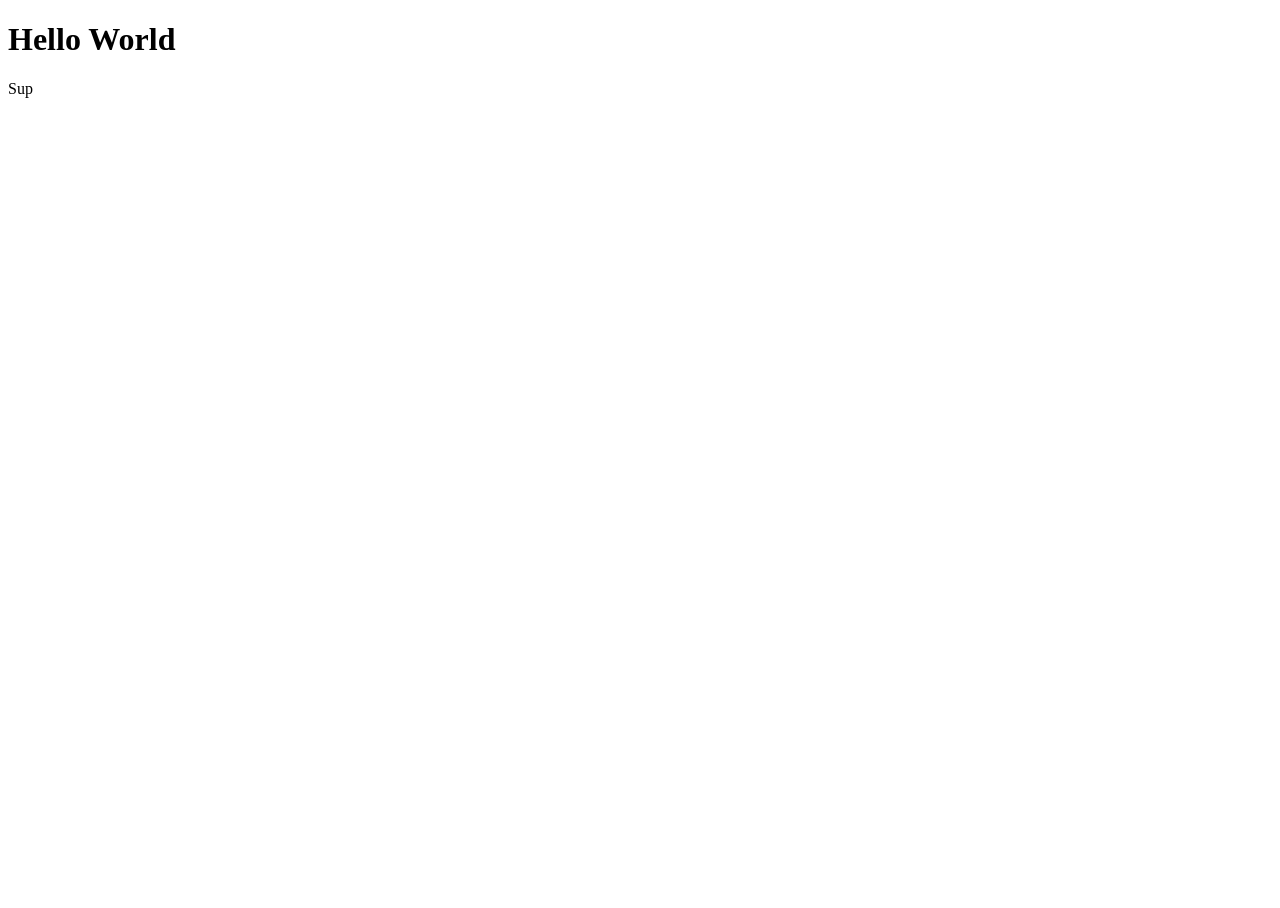
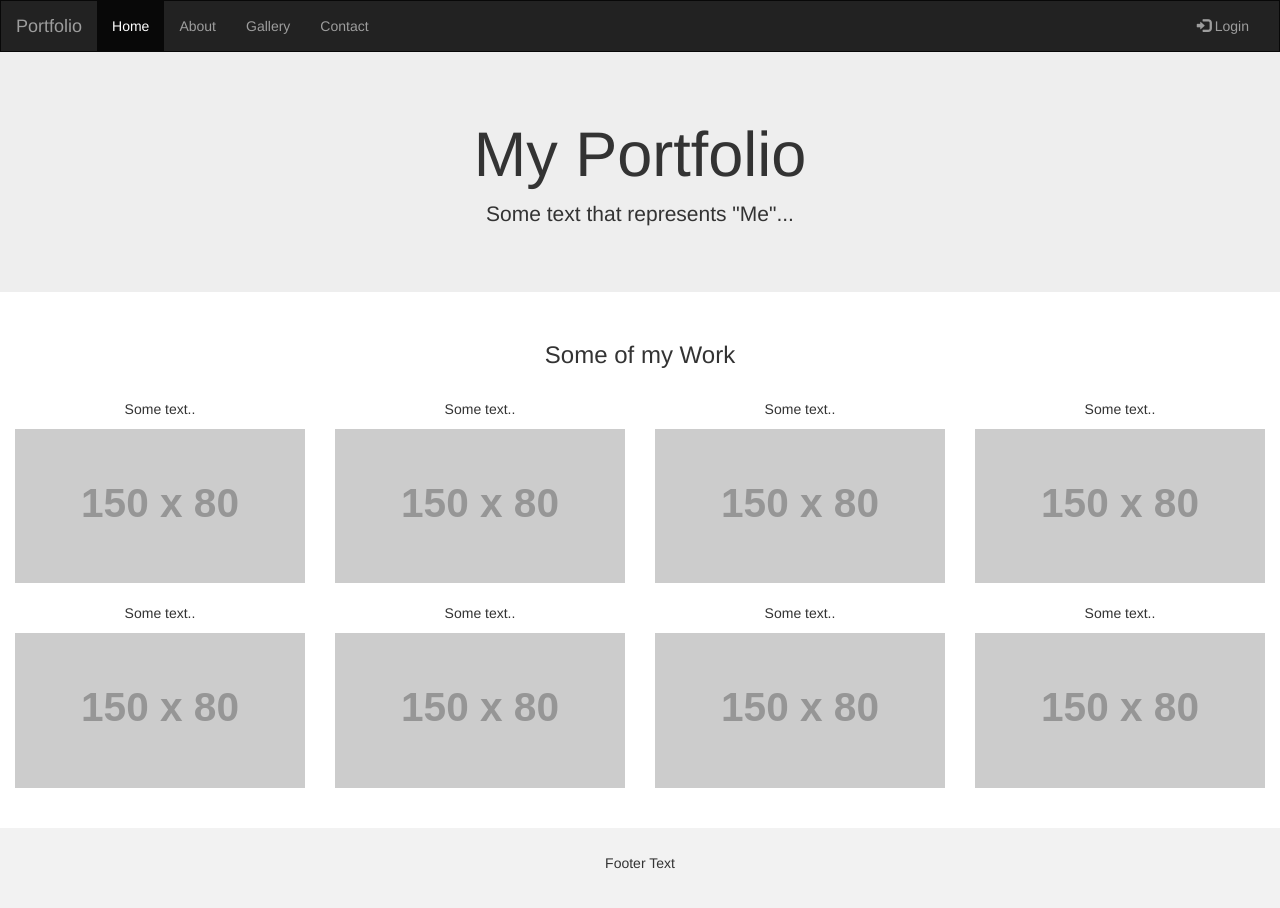
Before and after one commit to jahsu/jahsu.github.io, a plain HTML site: page index.html in a window 1280 px wide. Before the commit the page ends 800 px from the top, so only its background shows below. Drawn offline with nearby package versions, Linux system fonts and the light colour scheme; placeholder pictures from the web are drawn by us.

Commit message:
Test bootstrap

```diff
--- a/index.html
+++ b/index.html
@@ -1,7 +1,105 @@
 <!DOCTYPE html>
-<html>
+<html lang="en">
+<head>
+  <title>Bootstrap Example</title>
+  <meta charset="utf-8">
+  <meta name="viewport" content="width=device-width, initial-scale=1">
+  <link rel="stylesheet" href="https://maxcdn.bootstrapcdn.com/bootstrap/3.3.7/css/bootstrap.min.css">
+  <script src="https://ajax.googleapis.com/ajax/libs/jquery/3.1.1/jquery.min.js"></script>
+  <script src="https://maxcdn.bootstrapcdn.com/bootstrap/3.3.7/js/bootstrap.min.js"></script>
+  <style>
+    /* Remove the navbar's default margin-bottom and rounded borders */
+    .navbar {
+      margin-bottom: 0;
+      border-radius: 0;
+    }
+
+    /* Add a gray background color and some padding to the footer */
+    footer {
+      background-color: #f2f2f2;
+      padding: 25px;
+    }
+  </style>
+</head>
 <body>
-<h1>Hello World</h1>
-<p> Sup</p>
+
+<nav class="navbar navbar-inverse">
+  <div class="container-fluid">
+    <div class="navbar-header">
+      <button type="button" class="navbar-toggle" data-toggle="collapse" data-target="#myNavbar">
+        <span class="icon-bar"></span>
+        <span class="icon-bar"></span>
+        <span class="icon-bar"></span>
+      </button>
+      <a class="navbar-brand" href="#">Portfolio</a>
+    </div>
+    <div class="collapse navbar-collapse" id="myNavbar">
+      <ul class="nav navbar-nav">
+        <li class="active"><a href="#">Home</a></li>
+        <li><a href="#">About</a></li>
+        <li><a href="#">Gallery</a></li>
+        <li><a href="#">Contact</a></li>
+      </ul>
+      <ul class="nav navbar-nav navbar-right">
+        <li><a href="#"><span class="glyphicon glyphicon-log-in"></span> Login</a></li>
+      </ul>
+    </div>
+  </div>
+</nav>
+
+<div class="jumbotron">
+  <div class="container text-center">
+    <h1>My Portfolio</h1>
+    <p>Some text that represents "Me"...</p>
+  </div>
+</div>
+
+<div class="container-fluid bg-3 text-center">
+  <h3>Some of my Work</h3><br>
+  <div class="row">
+    <div class="col-sm-3">
+      <p>Some text..</p>
+      <img src="https://placehold.it/150x80?text=IMAGE" class="img-responsive" style="width:100%" alt="Image">
+    </div>
+    <div class="col-sm-3">
+      <p>Some text..</p>
+      <img src="https://placehold.it/150x80?text=IMAGE" class="img-responsive" style="width:100%" alt="Image">
+    </div>
+    <div class="col-sm-3">
+      <p>Some text..</p>
+      <img src="https://placehold.it/150x80?text=IMAGE" class="img-responsive" style="width:100%" alt="Image">
+    </div>
+    <div class="col-sm-3">
+      <p>Some text..</p>
+      <img src="https://placehold.it/150x80?text=IMAGE" class="img-responsive" style="width:100%" alt="Image">
+    </div>
+  </div>
+</div><br>
+
+<div class="container-fluid bg-3 text-center">
+  <div class="row">
+    <div class="col-sm-3">
+      <p>Some text..</p>
+      <img src="https://placehold.it/150x80?text=IMAGE" class="img-responsive" style="width:100%" alt="Image">
+    </div>
+    <div class="col-sm-3">
+      <p>Some text..</p>
+      <img src="https://placehold.it/150x80?text=IMAGE" class="img-responsive" style="width:100%" alt="Image">
+    </div>
+    <div class="col-sm-3">
+      <p>Some text..</p>
+      <img src="https://placehold.it/150x80?text=IMAGE" class="img-responsive" style="width:100%" alt="Image">
+    </div>
+    <div class="col-sm-3">
+      <p>Some text..</p>
+      <img src="https://placehold.it/150x80?text=IMAGE" class="img-responsive" style="width:100%" alt="Image">
+    </div>
+  </div>
+</div><br><br>
+
+<footer class="container-fluid text-center">
+  <p>Footer Text</p>
+</footer>
+
 </body>
 </html>
```
